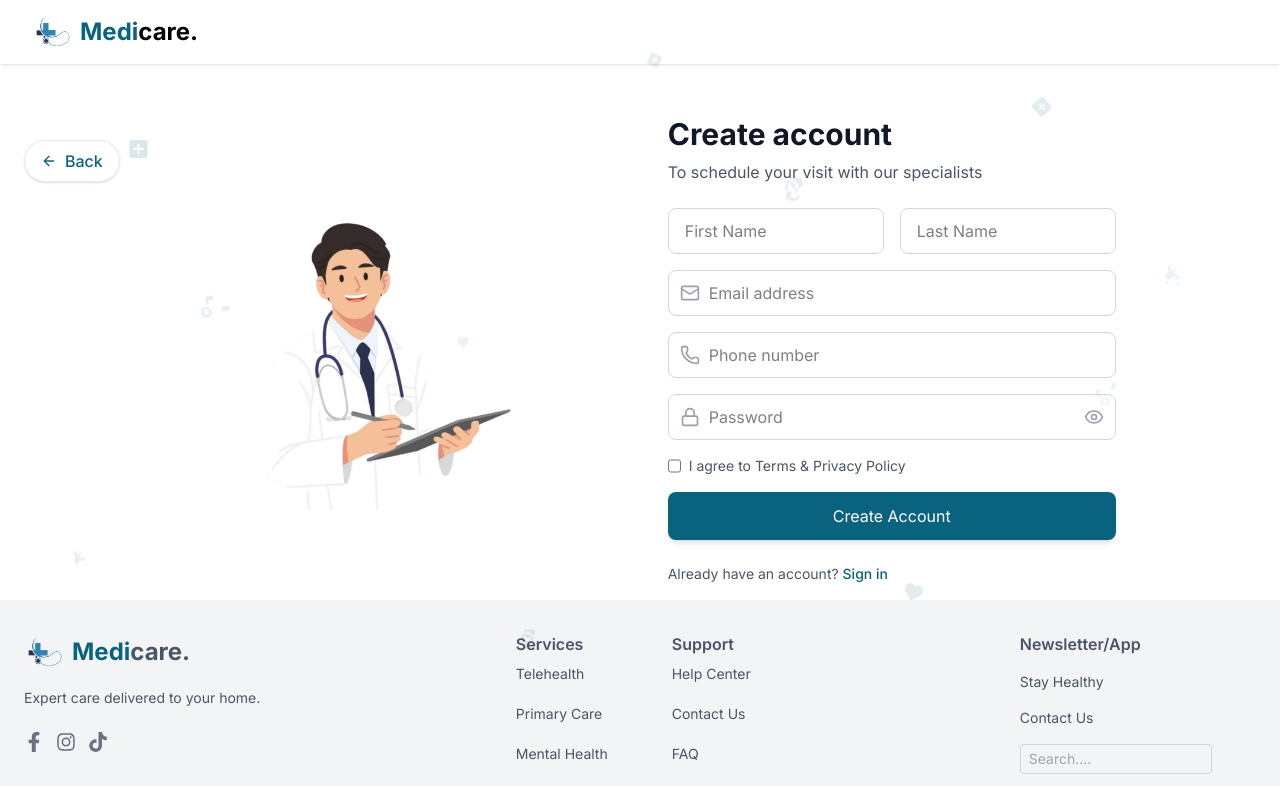
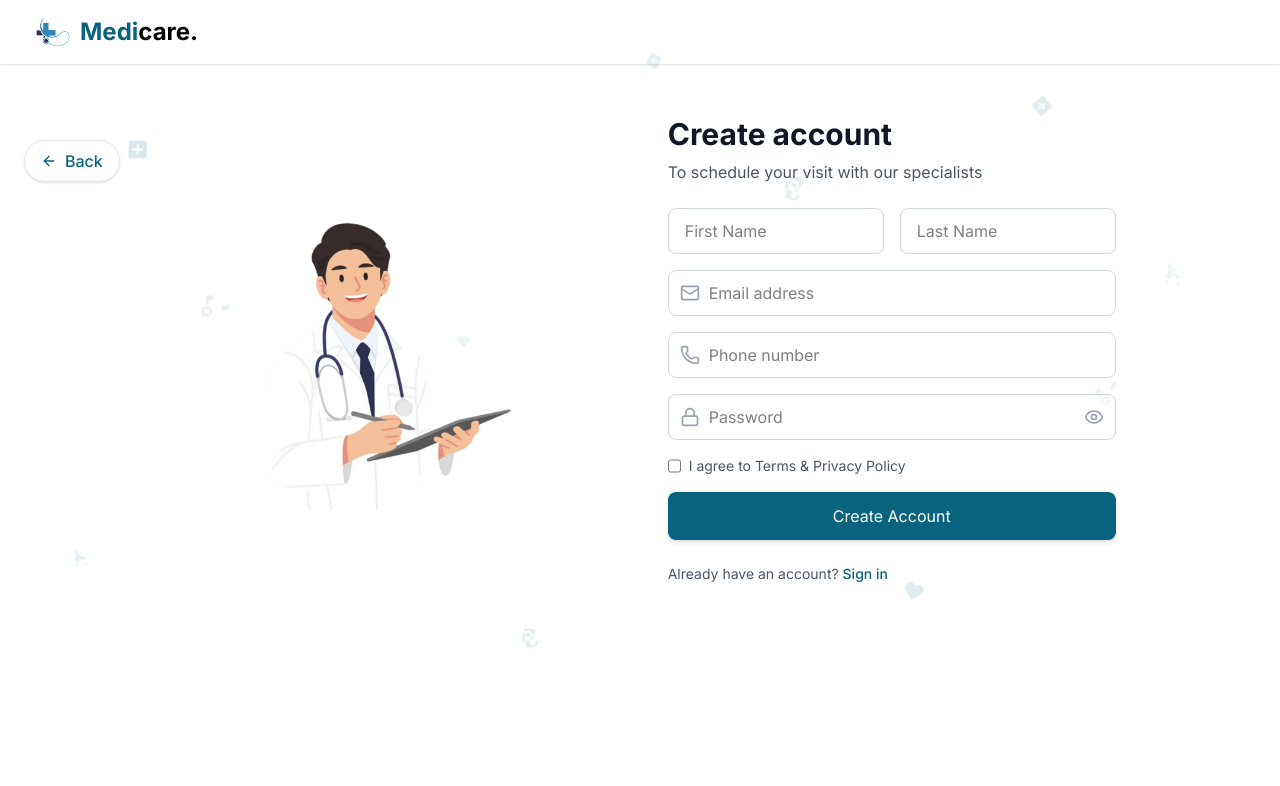
Before and after one commit to gelopagutayao/Medicare, a React (Vite) app in the folder frontend/: page /signup in a window 1280 px wide. Shown: the top 786 px of the page. Built offline with nearby package versions, Linux system fonts and the light colour scheme.

Commit message:
hero image updated

```diff
--- a/frontend/src/pages/signup.tsx
+++ b/frontend/src/pages/signup.tsx
@@ -8,7 +8,7 @@ const SignUp = () => {
   const navigate = useNavigate(); // initialize navigate
 
   return (
-    <div className="min-h-[60vh] bg-white mt-1 relative">
+    <div className="min-h-[90vh] bg-white mt-1 relative">
       <MedicalShapesBackground />
       <section className="relative bg-transparent pt-12 pb-4 z-10">
         <div className="max-w-7xl mx-auto px-6 flex flex-col lg:flex-row items-center justify-between gap-6 relative z-10">
```
